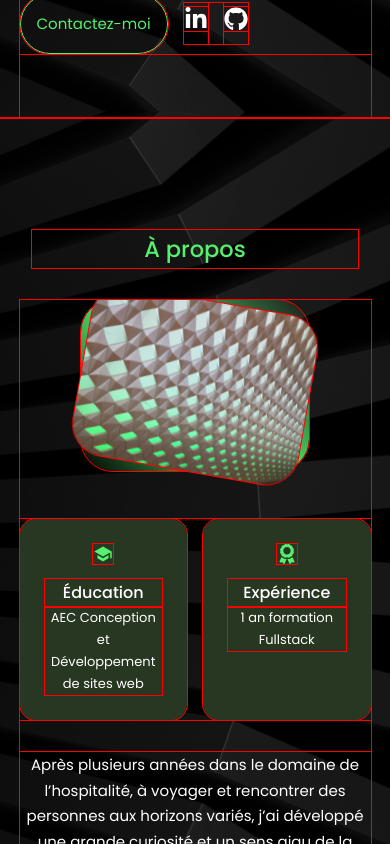
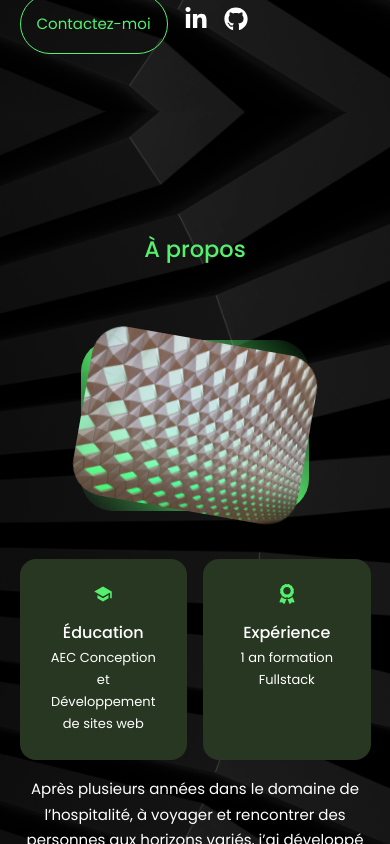
Before and after one commit to agnes31/portfolio-AS, a React (Create React App) app: page / in a window 390 px wide. Shown: the part 732-1576 px from the top of the page. Built offline with nearby package versions, Linux system fonts and the light colour scheme.

Commit message:
fix text overflow about2

```diff
--- a/src/components/about/about.css
+++ b/src/components/about/about.css
@@ -1,6 +1,6 @@
 .about__container {
   display: grid;
-  grid-template-columns: 35% 55%;
+  grid-template-columns: 35% 60%;
   gap: 5%;
 }
 
@@ -73,10 +73,10 @@
   max-width: 100%;
 }
 ¢
-.about__content {
+/* .about__content {
   overflow: hidden;
   max-width: 100%;
-}
+} */
 
 .about__content p:first-of-type {
   margin-top: 2rem;
@@ -124,6 +124,7 @@
   .about__me {
     width: 65%;
     margin: 0 auto 3rem;
+    margin-top: 40px;
   }
 
   .about__cards {
--- a/src/index.css
+++ b/src/index.css
@@ -10,7 +10,7 @@
     box-sizing: border-box;
     list-style: none;
     text-decoration: none;
-    outline: 1px solid red;
+    /* outline: 1px solid red; */
 }
 html, body {
   overflow-x: hidden;
```
